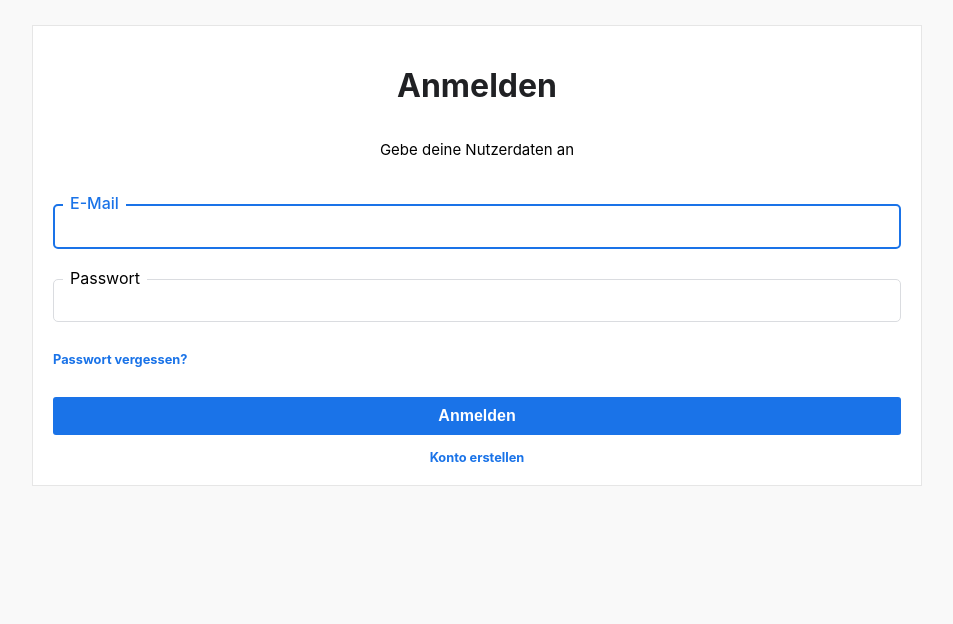
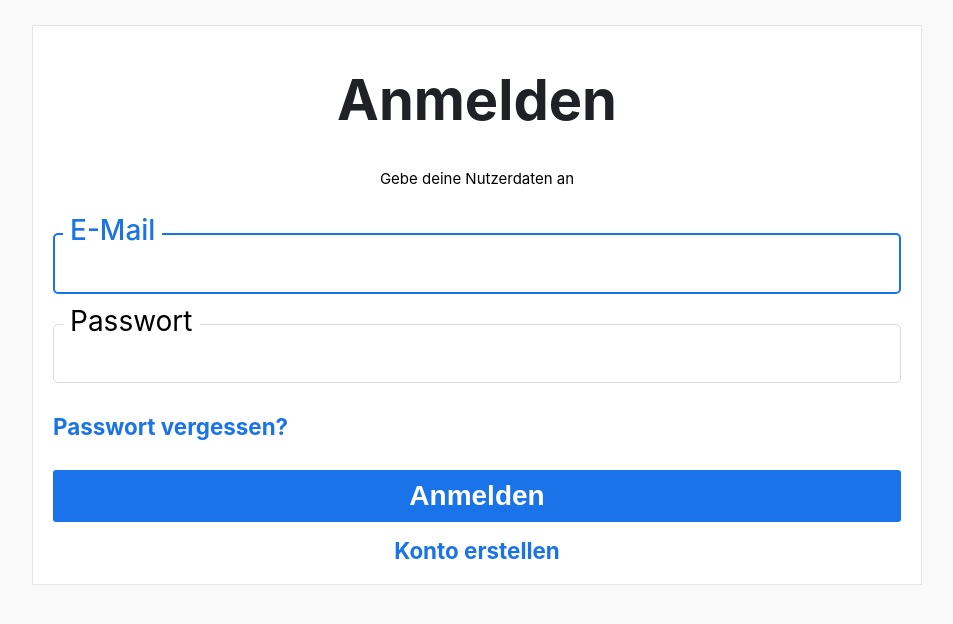
Before and after one commit to davidcarbn/nutrition-nodejs, a React (Create React App) app in the folder client/: page / in a window 1280 px wide. Shown: the top 624 px of the page, without its empty margins (163-1116 px from the left). Built offline with nearby package versions, Linux system fonts and the light colour scheme.

Commit message:
font size vw

```diff
--- a/client/src/index.css
+++ b/client/src/index.css
@@ -6,7 +6,7 @@ body {
   margin: 0;
   background-color: rgba(249, 249, 249, 1);
   font-family: Nunito;
-  font-size: 16px;
+  font-size: clamp(16px,4vw,28px);
   font-family: -apple-system, BlinkMacSystemFont, sans-serif;
   -webkit-font-smoothing: antialiased;
   -moz-osx-font-smoothing: grayscale;
```
